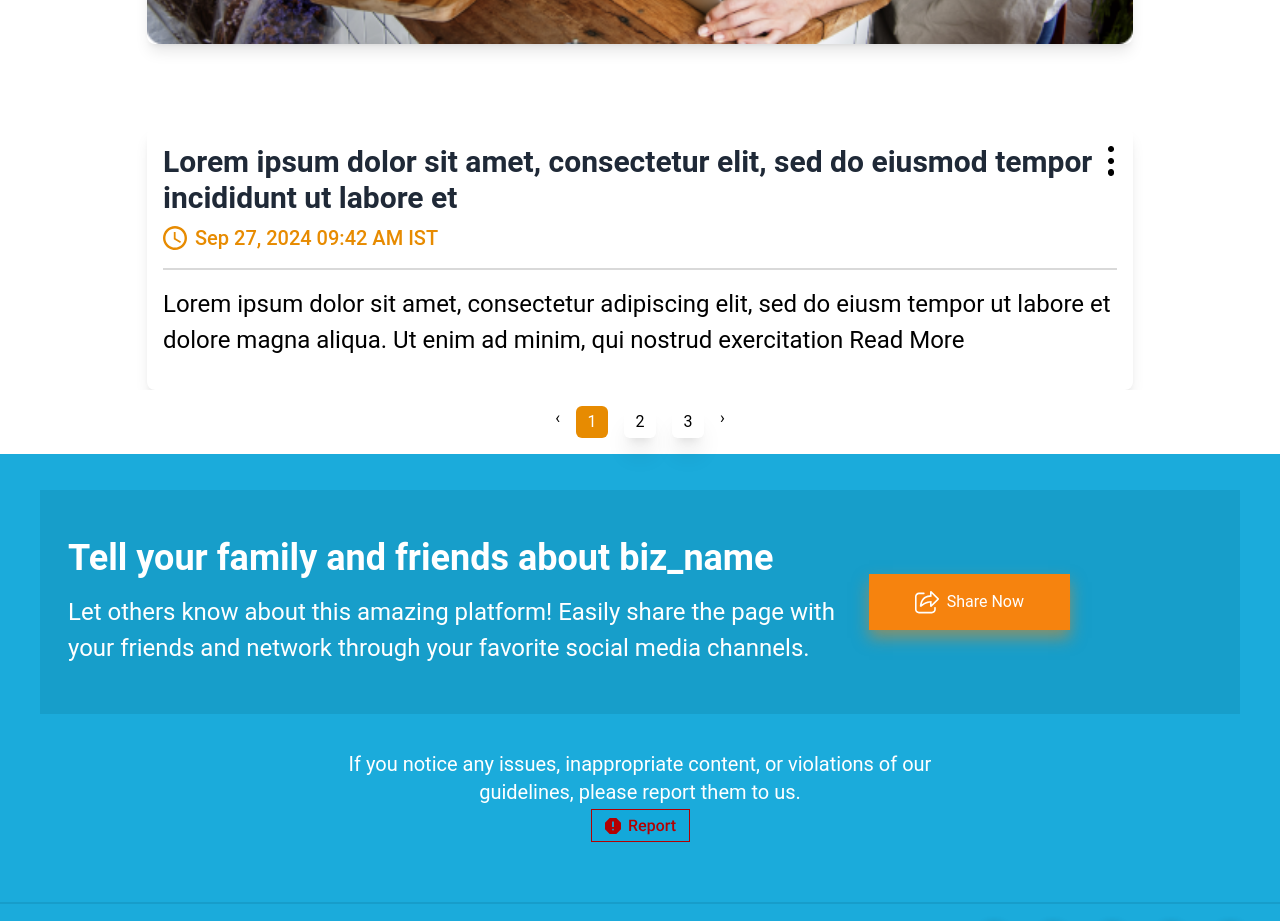
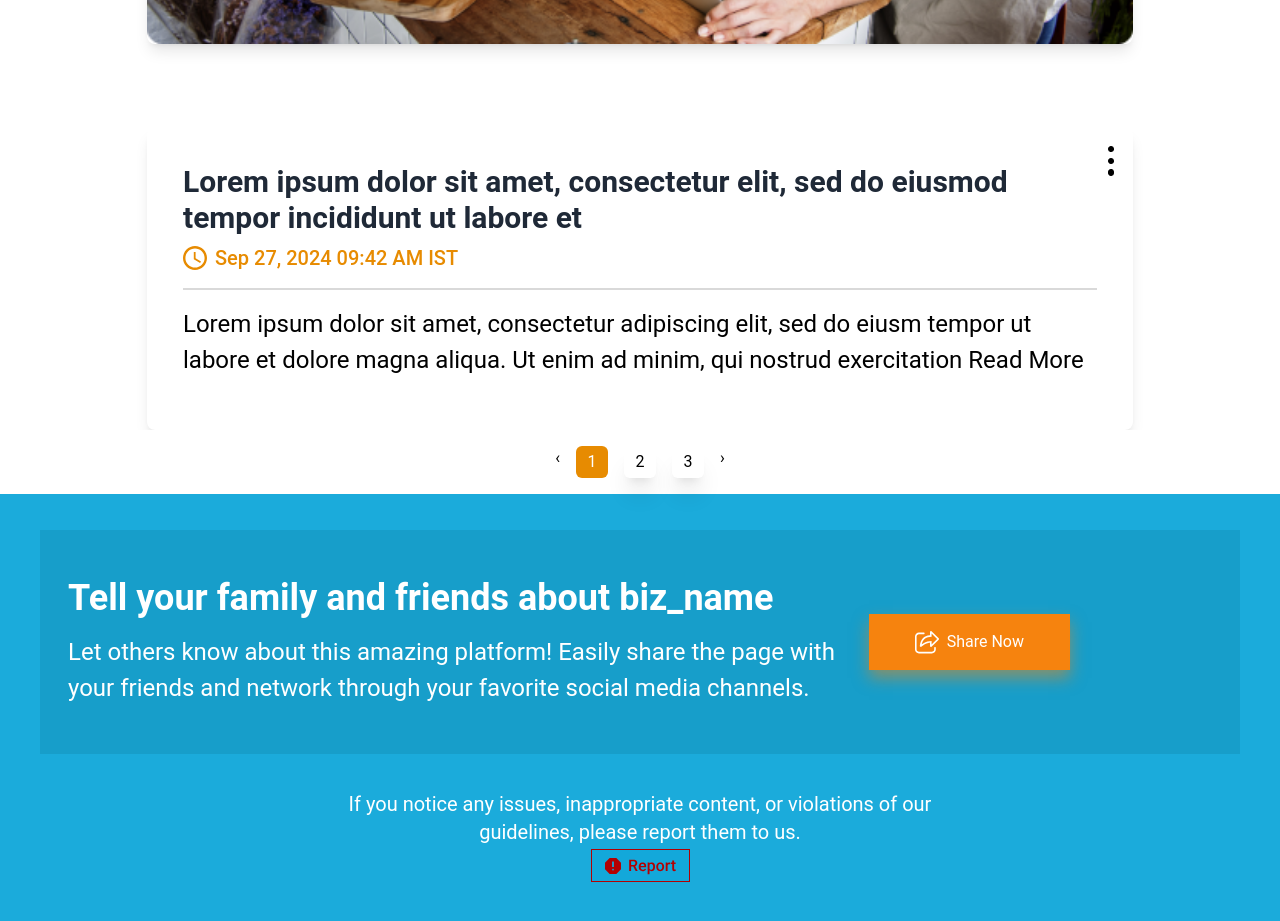
Before and after one commit to naren4545/pintude-biz, a Next.js app: page / in a window 1280 px wide. Shown: the part 3820-4741 px from the top of the page. Built offline with nearby package versions, Linux system fonts and the light colour scheme.

Commit message:
first commit

```diff
--- a/src/app/components/ui/CardCustom3.tsx
+++ b/src/app/components/ui/CardCustom3.tsx
@@ -4,7 +4,7 @@ import promo from '../../assests/image 13.png'
 import dot from '../../assests/Vector (1).png'
 const CardCustom3 = () => {
   return (
-    <div className="max-w-[986px] relative mx-auto bg-white shadow-lg rounded-lg overflow-hidden">
+    <div className="max-w-[986px] px-5 py-5 relative mx-auto bg-white shadow-lg rounded-lg overflow-hidden">
       {/* Card Header */}
       <Image alt="dot" src={dot} className='absolute right-[18px] top-[18px]'/>
       <div className="p-4">
```
